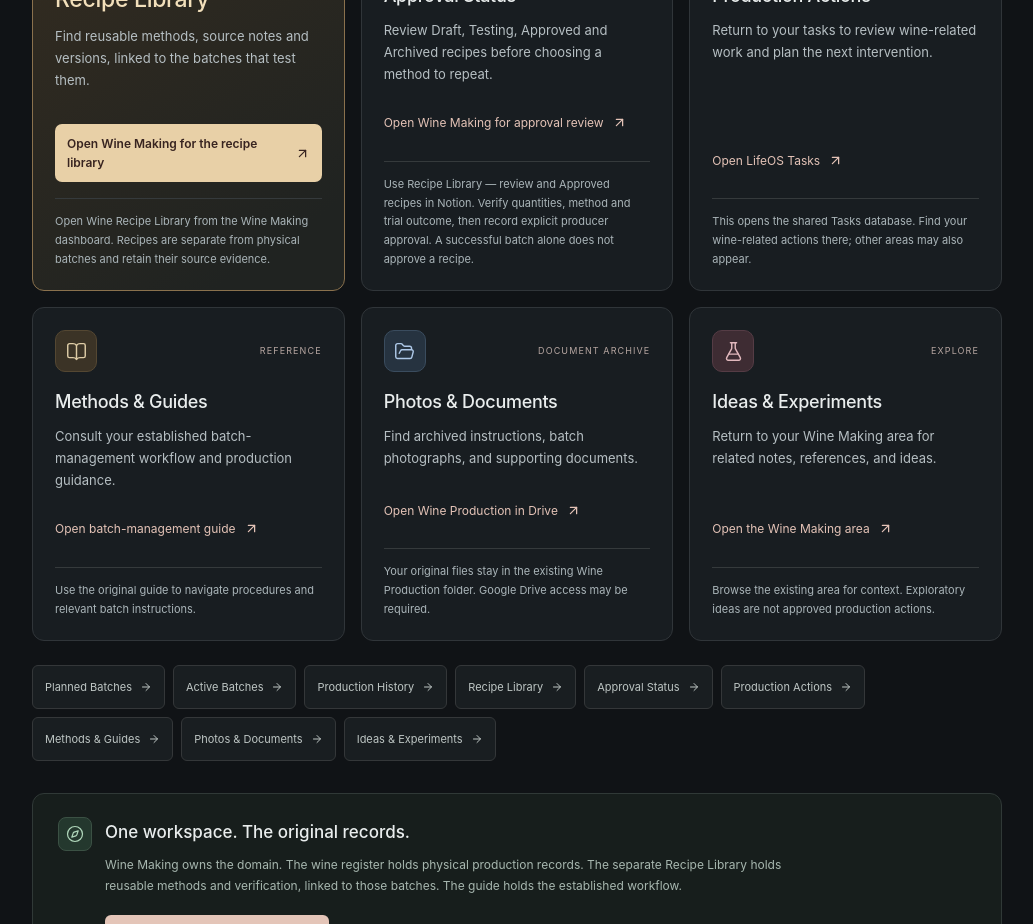
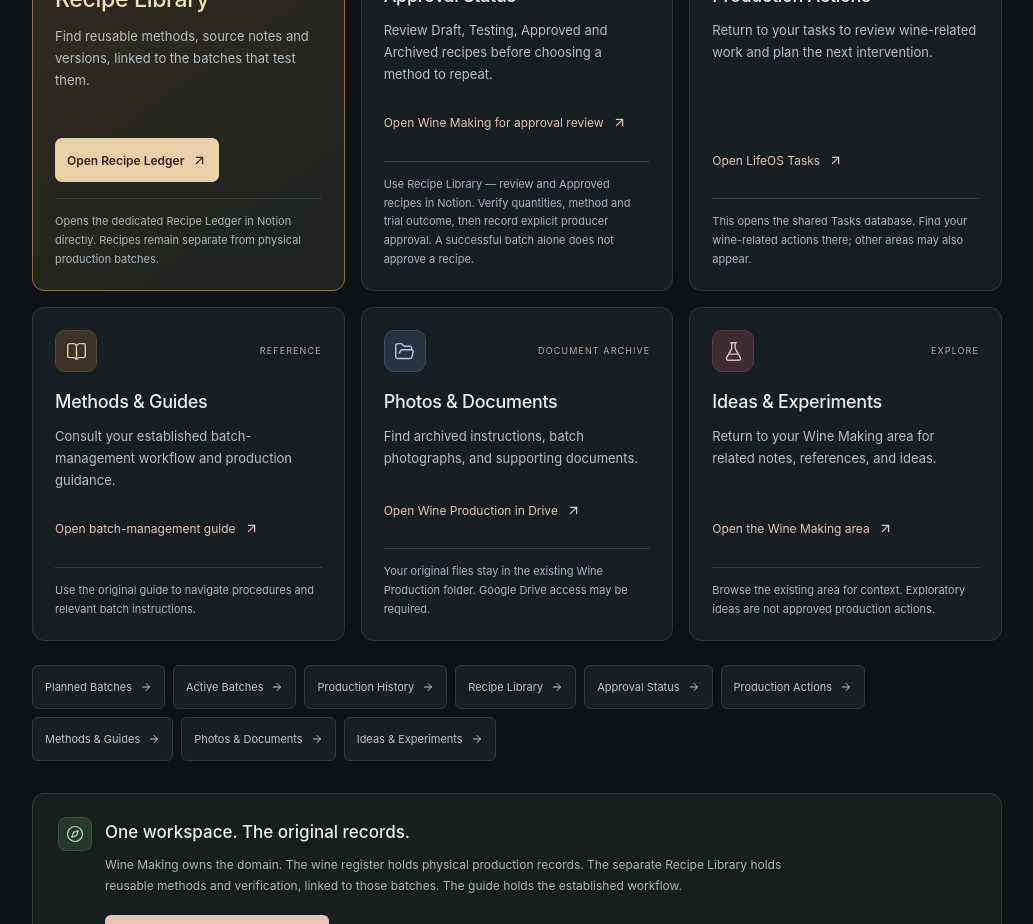
Before and after one commit to Hyrad/lifeos-wine-production, a React (Vite) app: page / in a window 1280 px wide. Shown: the part 980-1904 px from the top of the page, without its empty margins (236-1269 px from the left). Built offline with nearby package versions, Linux system fonts and the light colour scheme.

Commit message:
WIN-SITE-1203: open Recipe Ledger directly

```diff
--- a/src/data/wine.ts
+++ b/src/data/wine.ts
@@ -16,6 +16,8 @@ export const winePagePath = import.meta.env.BASE_URL;
 // Individual batch, inventory, task, photo, and idea URLs are intentionally absent.
 export const wineSources = {
   area: notion("472be780ce1a8247b9ed8166a00fb5ad"),
+  // Canonical Recipe Ledger view, linked directly instead of through the Area.
+  recipeLedger: "https://app.notion.com/p/3a6a0c551e16470cbb5706a35e97a625?v=9ed0094ad0be433bb9d285aead6c3ac0",
   register: notion("5a4be780ce1a82b1a032819846b76317"),
   // Direct saved views approved for the three production cards, November 13, 2026.
   planned: "https://app.notion.com/p/5a4be780ce1a82b1a032819846b76317?v=3febe780ce1a8156819c000c933e332a",
@@ -69,12 +71,12 @@ export const libraryAndSupportSections = [
     id: "recipes",
     title: "Recipe Library",
     description: "Find reusable methods, source notes and versions, linked to the batches that test them.",
-    label: "Open Wine Making for the recipe library",
-    href: wineSources.area,
+    label: "Open Recipe Ledger",
+    href: wineSources.recipeLedger,
     icon: BookOpen,
     tone: "amber",
     category: "REUSABLE METHODS",
-    note: "Open Wine Recipe Library from the Wine Making dashboard. Recipes are separate from physical batches and retain their source evidence.",
+    note: "Opens the dedicated Recipe Ledger in Notion directly. Recipes remain separate from physical production batches.",
   },
   {
     id: "approvals",
```
